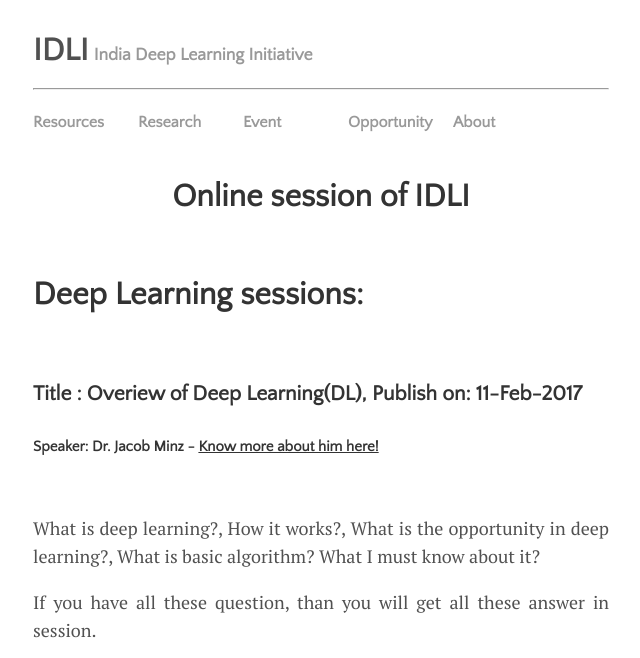
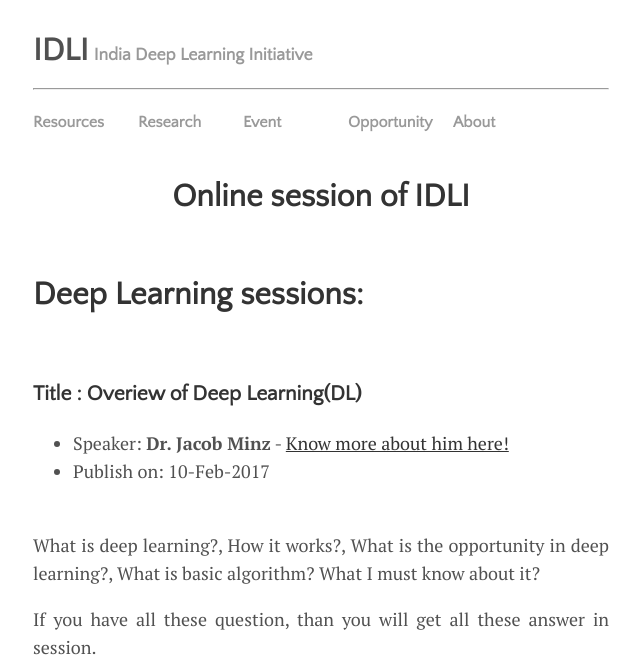
Before and after one commit to IndiaDeepLearningInitiative-IDLI/IndiaDeepLearningInitiative-IDLI.github.io, a Jekyll site: the page built from session.html, in a window 1280 px wide, cut to the strip 0-658 px from the top of the page. Shown: the whole strip, without its empty margins (319-959 px from the left). Built offline with Jekyll 4.4.1, drawn with Linux system fonts in a browser that asks for light colours; nearby versions of some CDN libraries; comment, search, counter and statistics services are not loaded.

Commit message:
format change

```diff
--- a/session.html
+++ b/session.html
@@ -9,8 +9,11 @@ title: Online Session
 <div>
   <h1>Deep Learning sessions: </h1>
   <br>
-  <h3>Title : Overiew of Deep Learning(DL), <spam> Publish on: 11-Feb-2017</spam></h3>
-  <h5>Speaker: Dr. Jacob Minz - <a href="https://www.linkedin.com/in/jacob-minz-16762a3/">Know more about him here!</a></h5>
+  <h3>Title : Overiew of Deep Learning(DL)</h3>
+  <ul>
+    <li>Speaker: <strong>Dr. Jacob Minz</strong> - <a href="https://www.linkedin.com/in/jacob-minz-16762a3/">Know more about him here!</a></li>
+    <li>Publish on: 10-Feb-2017</li>
+  </ul>
   <p style="text-align: justify;"><br>What is deep learning?, How it works?, What is the opportunity in deep learning?, What is basic algorithm? What I must know about it?</p>
   <p style="text-align: justify;">If you have all these question, than you will get all these answer in session.</p>
   <iframe width="560" height="315" src="https://www.youtube.com/embed/LWTm-qtOG9E" frameborder="0" allowfullscreen></iframe>
```
